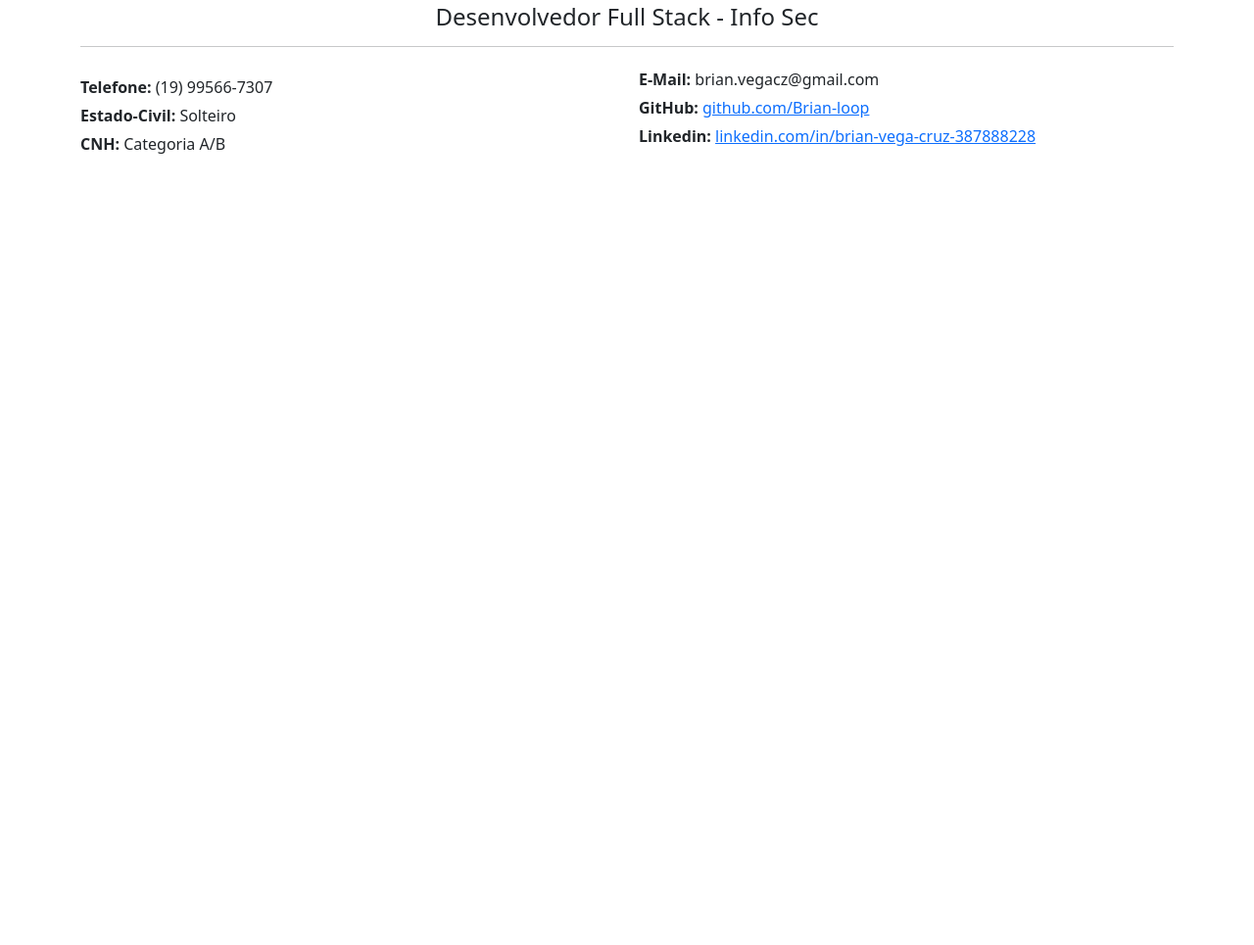
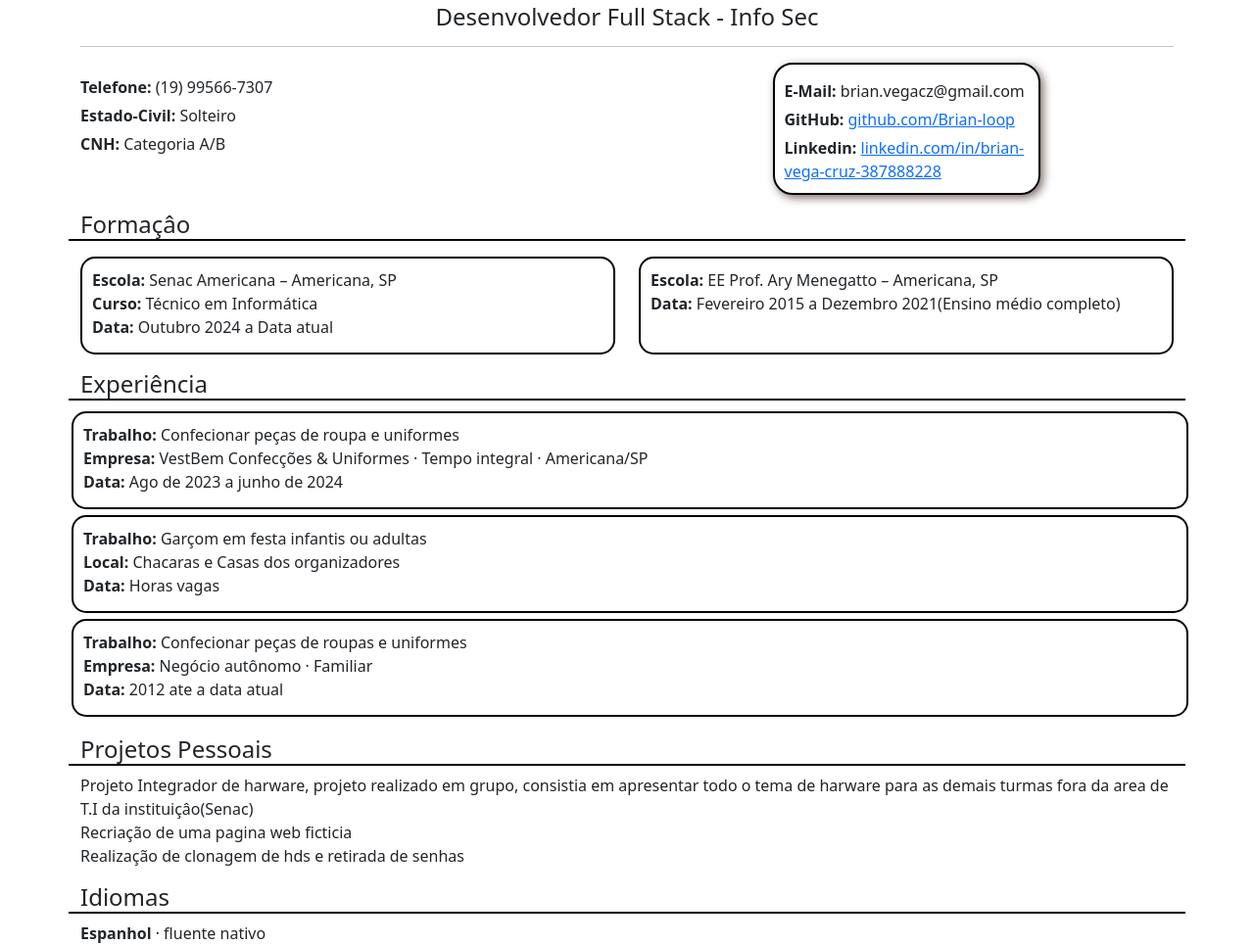
Before and after one commit to Brian-loop/brian-loop.github.io, a plain HTML site: page index.html in a window 1280 px wide. Shown: the part 111-1076 px from the top of the page at 98% size. Before the commit the page ends 800 px from the top, so only its background shows below. Drawn offline with nearby package versions, Linux system fonts and the light colour scheme.

Commit message:
curriculo

```diff
--- a/index.html
+++ b/index.html
@@ -22,8 +22,10 @@
             <label class="telefone"><strong>Telefone: </strong>(19) 99566-7307</label>
             <label class="estado-civil"><strong>Estado-civil: </strong>Solteiro</label>
             <label class="cnh"><strong>CNH: </strong>Categoria A/B</label>
+
         </div>
         <div class="dados-de-contato col">
+            <div>
                 <label class="email"><strong>E-mail: </strong>brian.vegacz@gmail.com</label>
                 <label class="github">
                     <strong>GitHub: </strong>
@@ -33,9 +35,54 @@
                     <strong>Linkedin:</strong>
                     <a href="www.linkedin.com/in/brian-vega-cruz-387888228">linkedin.com/in/brian-vega-cruz-387888228</a>
                 </label>
-
+            </div>
         </div>
     </nav>
+    <section class="row formacao mt-3">
+        <h3>Formaçâo</h3>
+        <main class="col-6 mt-2">
+            <div class="cartao">
+                <label><strong>Escola: </strong> Senac Americana – Americana, SP</label>
+                <label><strong>Curso: </strong> Técnico em Informática</label>
+                <label><strong>Data: </strong> Outubro 2024 a Data atual</label>
+            </div>
+        </main>
+        <main class="col-6 mt-2">
+            <div class="cartao">
+                <label><strong>Escola: </strong> EE Prof. Ary Menegatto – Americana, SP</label>
+                <label><strong>Data: </strong> Fevereiro 2015 a Dezembro 2021(Ensino médio completo)</label>
+            </div>
+        </main>
+
+    </section>
+    <section class="row experiencia mt-3">
+        <h3>Experiência</h3>
+        <div class="cartao">
+            <label><strong>Trabalho: </strong>Confecionar peças de roupa e uniformes </label>
+            <label><strong>Empresa: </strong>VestBem Confecções & Uniformes · Tempo integral · Americana/SP</label>
+            <label><strong>Data: </strong>Ago de 2023 a junho de 2024</label>
+        </div>
+        <div class="cartao">
+            <label><strong>Trabalho: </strong>Garçom em festa infantis ou adultas</label>
+            <label><strong>Local: </strong>Chacaras e Casas dos organizadores</label>
+            <label><strong>Data: </strong>Horas vagas</label>
+        </div>
+        <div class="cartao">
+            <label><strong>Trabalho: </strong>Confecionar peças de roupas e uniformes</label>
+            <label><strong>Empresa: </strong>Negócio autônomo · Familiar</label>
+            <label><strong>Data: </strong>2012 ate a data atual</label>
+        </div>
+    </section>
+    <section class="row projetos mt-3">
+            <h3>Projetos Pessoais</h3>
+            <label>Projeto Integrador de harware, projeto realizado em grupo, consistia em apresentar todo o tema de harware para as demais turmas fora da area de T.I da instituiçâo(Senac)</label>
+            <Label>Recriação de uma pagina web ficticia</Label>
+            <label>Realização de clonagem de hds e retirada de senhas</label>
+    </section>
+    <section class="row idiomas mt-3">
+        <h3>Idiomas</h3>
+        <label><strong>Espanhol</strong> · fluente nativo</label>
+    </section>
     </section>
 </body>
 </html>
--- a/style.css
+++ b/style.css
@@ -17,3 +17,54 @@
 .dados-de-contato label, .dados-pessoais label{
     margin-top: 5px;
 }
+.dados-de-contato>div{
+    width: 50%;
+    margin: 0 auto;
+    border: 2px solid black;
+    border-radius: 20px;
+    box-shadow: 3px 3px 10px rgb(127, 107, 107);
+    padding: 10px;
+}
+.dados-de-contato>div:hover{
+    scale: 1.02;
+    transition: ease-out 0.2s;
+    box-shadow: 3px 3px 10px rgb(127, 107, 107);
+}
+
+/*===============================================*/
+.formacao>h3, .experiencia>h3, .idiomas>h3, .projetos>h3{
+    border-bottom: 2px solid black;
+    font-size: 1.5rem;
+    font-weight: 400;
+}
+.formacao .cartao{
+    display: flex;
+    flex-direction: column;
+    border: 2px solid black;
+    border-radius: 15px;
+    padding: 10px;
+    height: 100px;
+}
+.formacao .cartao:hover{
+    scale: 1.02;
+    transition: ease-out 0.2s;
+    box-shadow: 3px 3px 10px rgb(127, 107, 107);
+}
+.experiencia>label>strong, .projetos>label>strong{
+    font-weight: 700;
+
+}
+.experiencia .cartao{
+    display: flex;
+    flex-direction: column;
+    border: 2px solid black;
+    border-radius: 15px;
+    padding: 10px;
+    height: 100px;
+    margin: 3px;
+}
+.experiencia .cartao:hover{
+    scale: 1.02;
+    transition: ease-out 0.2s;
+    box-shadow: 3px 3px 10px rgb(127, 107, 107);
+}
```
Also changed, not shown: 1 other file. Lines whose indentation alone changed are shown as unchanged.
